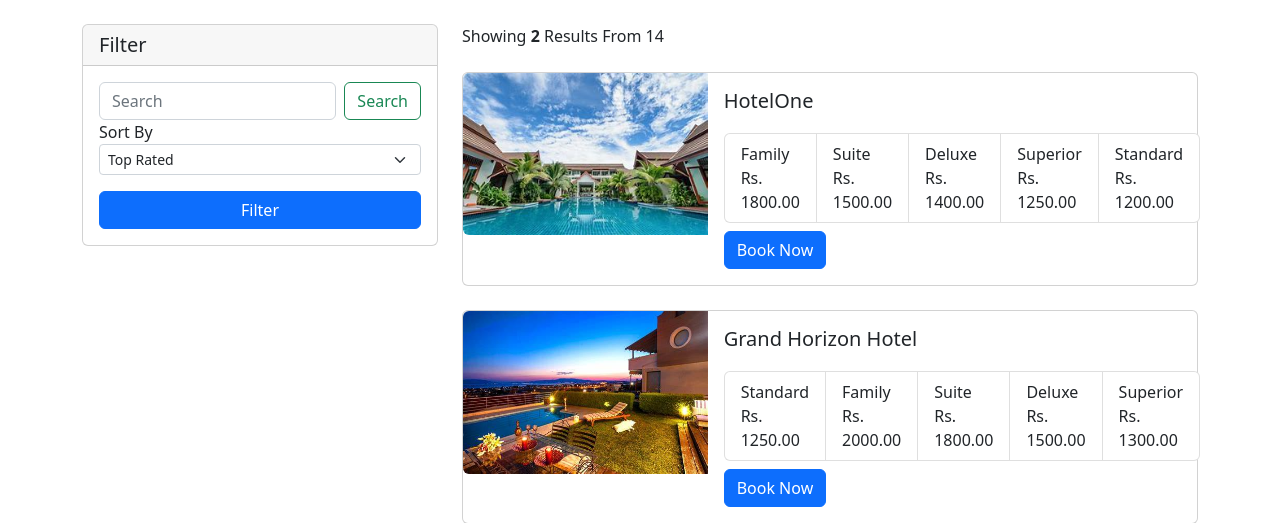
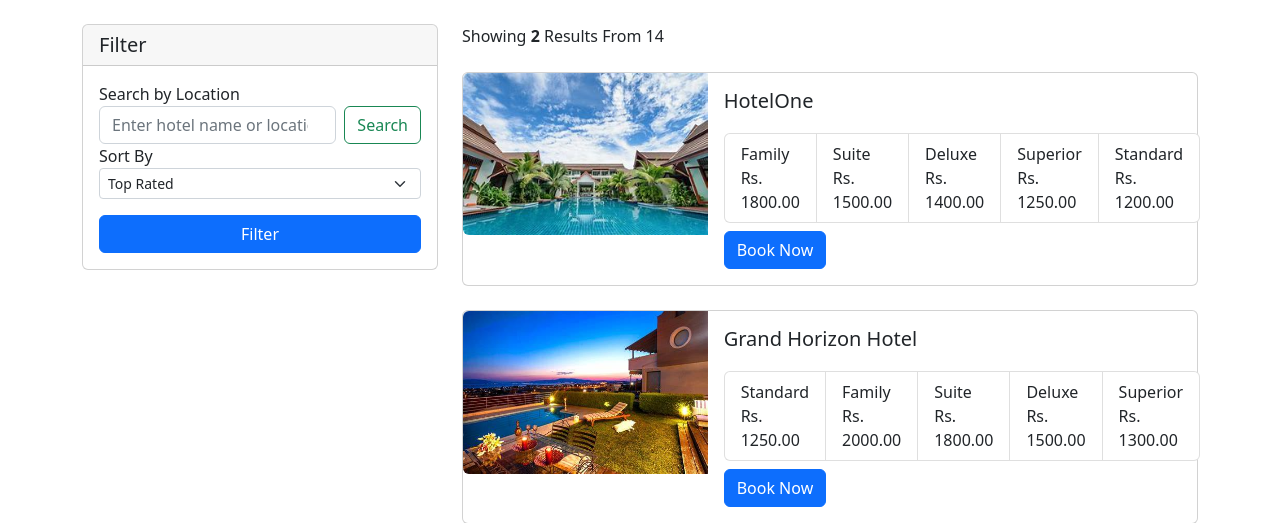
Before and after one commit to syedhannan-33/Hotel_Broker, a Django app: page / in a window 1280 px wide. Shown: the part 556-1079 px from the top of the page. Run offline with Django 5.2, Linux system fonts and the light colour scheme; data comes from the database, SQL or seed files in the repository; both versions use the stored data as it was after the commit.

Commit message:
Another commit

```diff
--- a/templates/home/index.html
+++ b/templates/home/index.html
@@ -132,8 +132,12 @@ Welcome To hotel.com
                         <h5 class="card-header">Filter</h5>
                         <div class="card-body">
                             <form action="" class="iform-group">
+
+                                <label for="Search ">
+                                    Search by Location
+                                </label>
                                 <div class="d-flex mb-3ammeni">
-                                    <input class="form-control me-2" type="search" placeholder="Search"
+                                    <input class="form-control me-2" type="search" placeholder="Enter hotel name or location"
                                         aria-label="Search" id="searchInput" name="searchInput" {% if search %}
                                         value="{{search}}" {% endif %}>
                                     <button class="btn btn-outline-success" id="searchBtn" type="submit">Search</button>
```
Also changed, not shown: db.sqlite3.
